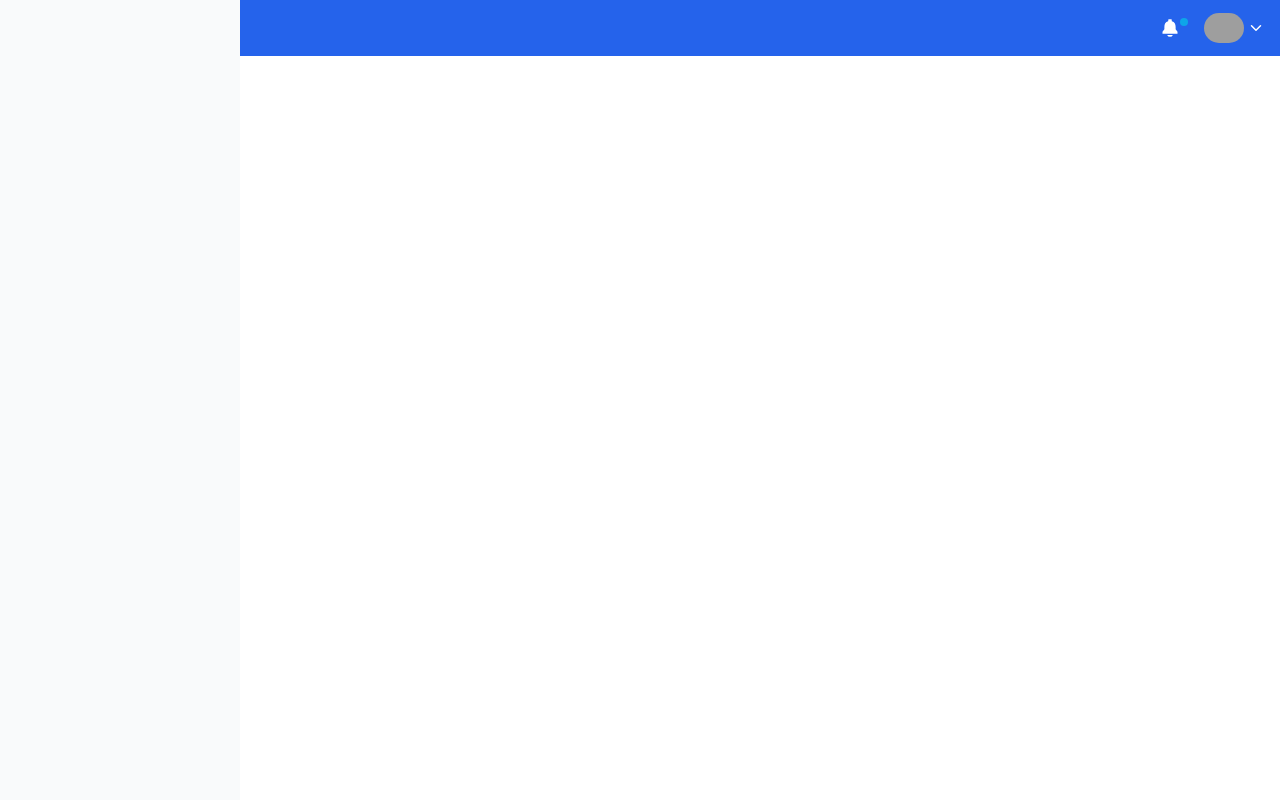
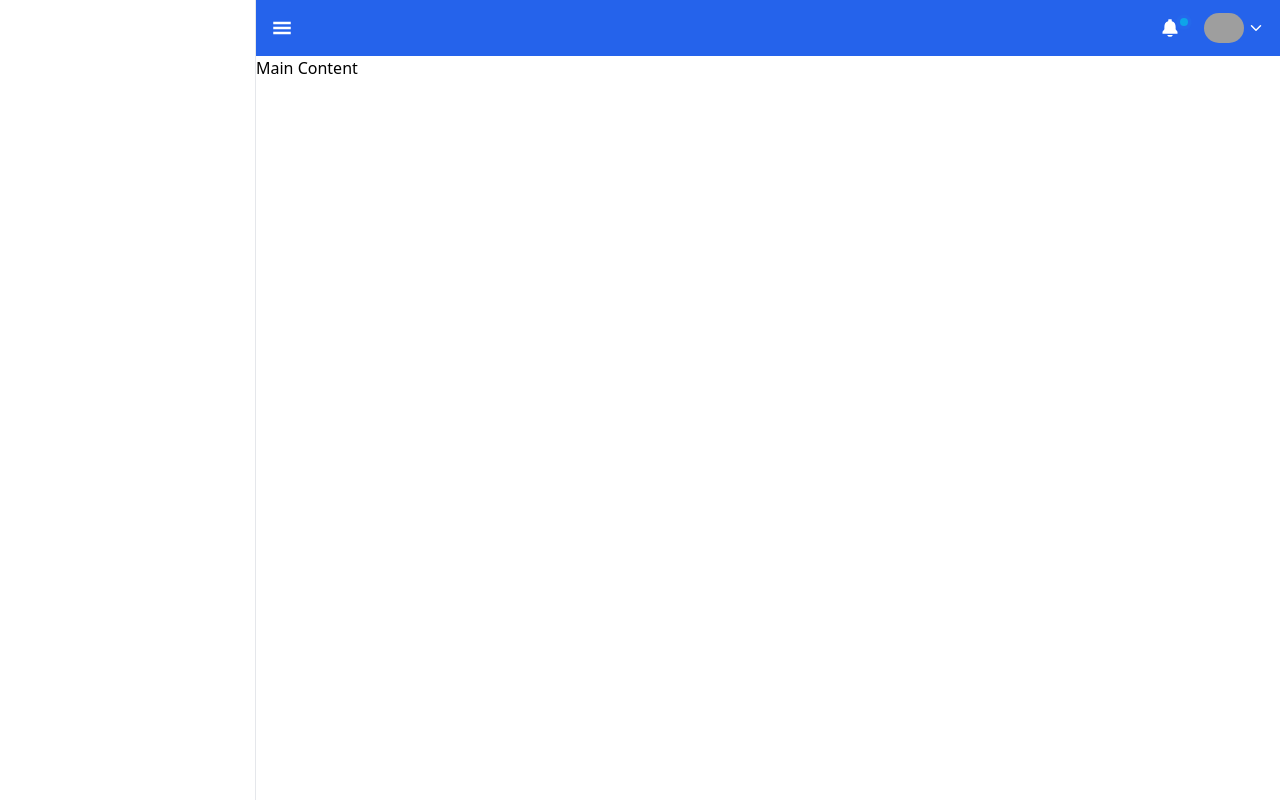
Before and after one commit to MateuszWasik/zanna, a Next.js app: page / in a window 1280 px wide. Built offline with nearby package versions, Linux system fonts and the light colour scheme; grey boxes are pictures that could not be loaded; what tailwindcss-animation-delay would draw is missing.

Commit message:
feat: add animated customer expandable list

```diff
--- a/components/CustomerAvatar/CustomerAvatar.tsx
+++ b/components/CustomerAvatar/CustomerAvatar.tsx
@@ -17,7 +17,7 @@ export const CustomerAvatar = () => {
           <IoChevronDown />
         </div>
       </div>
-      {expanded && <CustomerExpandableList />}
+      <CustomerExpandableList expanded={expanded} />
     </>
   );
 };
--- a/components/CustomerExpandableList/CustomerExpandableList.tsx
+++ b/components/CustomerExpandableList/CustomerExpandableList.tsx
@@ -1,12 +1,20 @@
 import { FiLogOut, FiSettings } from 'react-icons/fi';
 import { RiLockPasswordLine } from 'react-icons/ri';
 
-export const CustomerExpandableList = () => {
+interface CustomerExpandableListProps {
+  expanded: boolean;
+}
+
+export const CustomerExpandableList = ({ expanded }: CustomerExpandableListProps) => {
   return (
-    <div className="absolute top-full w-52 h-auto rounded-md shadow-md bg-gray-50">
+    <div
+      className={`absolute top-14 w-52 right-0 rounded-md shadow-m bg-gray-50 ${
+        expanded ? 'h-auto opacity-100' : 'opacity-0'
+      } transition-opacity duration-700 ease-in-out`}
+    >
       <div className="flex flex-col mb-2 p-3 border-b border-b-gray-200">
         <span className="text-xs">Signed as:</span>
-        <span>Mateusz</span>
+        <span>John Smith</span>
       </div>
       <ul className="p-3">
         <li className="flex items-center pt-0 pb-1">
--- a/components/Dashboard/Dashboard.tsx
+++ b/components/Dashboard/Dashboard.tsx
@@ -1,11 +1,3 @@
-import { Navbar } from '../Navbar/Navbar';
-import { Sidebar } from '../Sidebar/Sidebar';
-
 export const Dashboard = () => {
-  return (
-    <div className="relative w-full h-screen">
-      <Navbar />
-      <Sidebar />
-    </div>
-  );
+  return <div>Main Content</div>;
 };
--- a/components/Navbar/Navbar.tsx
+++ b/components/Navbar/Navbar.tsx
@@ -2,21 +2,35 @@ import { CustomerAvatar } from '../CustomerAvatar/CustomerAvatar';
 import { LanguageSelectors } from '../LanguageSelectors/LanguageSelectors';
 import { CustomerNotifications } from '../CustomerNotifications/CustomerNotifications';
 import { WelcomeSequence } from '../WelcomeSequence/WelcomeSequence';
+import { GiHamburgerMenu } from 'react-icons/gi';
 
-export const Navbar = () => {
+interface NavbarProps {
+  isSidebarCollapsed: boolean;
+  handleSidebarCollapse: () => void;
+}
+
+export const Navbar = ({ handleSidebarCollapse, isSidebarCollapsed }: NavbarProps) => {
   return (
-    <div>
+    <nav className="flex-1">
       <div className="relative flex justify-end items-center max-w h-14 pr-5 pl-5 bg-blue-600">
+        <GiHamburgerMenu
+          className={`absolute text-white left-0 ml-4 cursor-pointer transition duration-700 ${
+            isSidebarCollapsed && 'transition rotate-90'
+          }`}
+          size={20}
+          onClick={handleSidebarCollapse}
+        />
+
         <div className="flex justify-end w-20 mr-4 invisible animate-fadeIn animation-delay-4000">
           <LanguageSelectors />
           <CustomerNotifications />
         </div>
-        <div className="absolute right-20 animate-fadeOut">
+        <div className="absolute justify-end right-20 animate-fadeOut">
           <WelcomeSequence />
         </div>
 
         <CustomerAvatar />
       </div>
-    </div>
+    </nav>
   );
 };
--- a/components/Sidebar/Sidebar.tsx
+++ b/components/Sidebar/Sidebar.tsx
@@ -1,3 +1,12 @@
-export const Sidebar = () => {
-  return <div className=" absolute w-60 h-screen top-0 z-10 bg-gray-50" />;
+interface SidebarProps {
+  isSidebarCollapsed: boolean;
+}
+
+export const Sidebar = ({ isSidebarCollapsed }: SidebarProps) => {
+  return (
+    <aside
+      className={`flex flex-shrink-0 flex-col border-r transition-width duration-700
+      ${isSidebarCollapsed ? 'w-12' : 'w-64'} `}
+    />
+  );
 };
--- a/components/WelcomeSequence/WelcomeSequence.tsx
+++ b/components/WelcomeSequence/WelcomeSequence.tsx
@@ -1,3 +1,3 @@
 export const WelcomeSequence = () => {
-  return <div className="text-white mr-4">Hi Mateusz!</div>;
+  return <div className="text-white mr-4">Hi John!</div>;
 };
--- a/pages/index.tsx
+++ b/pages/index.tsx
@@ -1,10 +1,25 @@
-import { NextPage } from "next";
-import { Dashboard } from "../components/Dashboard/Dashboard";
+import { NextPage } from 'next';
+import { Dashboard } from '../components/Dashboard/Dashboard';
+import { Sidebar } from '../components/Sidebar/Sidebar';
+import { useState } from 'react';
+import { Navbar } from '../components/Navbar/Navbar';
 
 const Home: NextPage = () => {
+  const [sidebarCollapsed, setSideBarCollapsed] = useState(false);
+
+  const handleSidebarCollapse = () => {
+    setSideBarCollapsed(prev => !prev);
+  };
   return (
-    <div>
-      <Dashboard />
+    <div className="flex overflow-x-hidden h-screen">
+      <Sidebar isSidebarCollapsed={sidebarCollapsed} />
+      <div className="flex-1">
+        <Navbar
+          isSidebarCollapsed={sidebarCollapsed}
+          handleSidebarCollapse={handleSidebarCollapse}
+        />
+        <Dashboard />
+      </div>
     </div>
   );
 };
--- a/tailwind.config.js
+++ b/tailwind.config.js
@@ -5,6 +5,7 @@ module.exports = {
       animation: {
         fadeOut: 'fadeOut 4s linear forwards',
         fadeIn: 'fadeIn 2s linear forwards',
+        slideFromTop: 'slideFromTop 750ms linear',
       },
       keyframes: {
         fadeOut: {
@@ -16,6 +17,14 @@ module.exports = {
           '0%': { opacity: 0, visibility: 'hidden' },
           '100%': { opacity: 1, visibility: 'visible' },
         },
+        dropdownFadeIn: {
+          '0%': { opacity: 0, visibility: 'hidden' },
+          '50%': { opacity: 1, visibility: 'visible' },
+          '100%': { opacity: 0, visibility: 'hidden' },
+        },
+      },
+      transitionProperty: {
+        width: 'width',
       },
     },
   },
```
